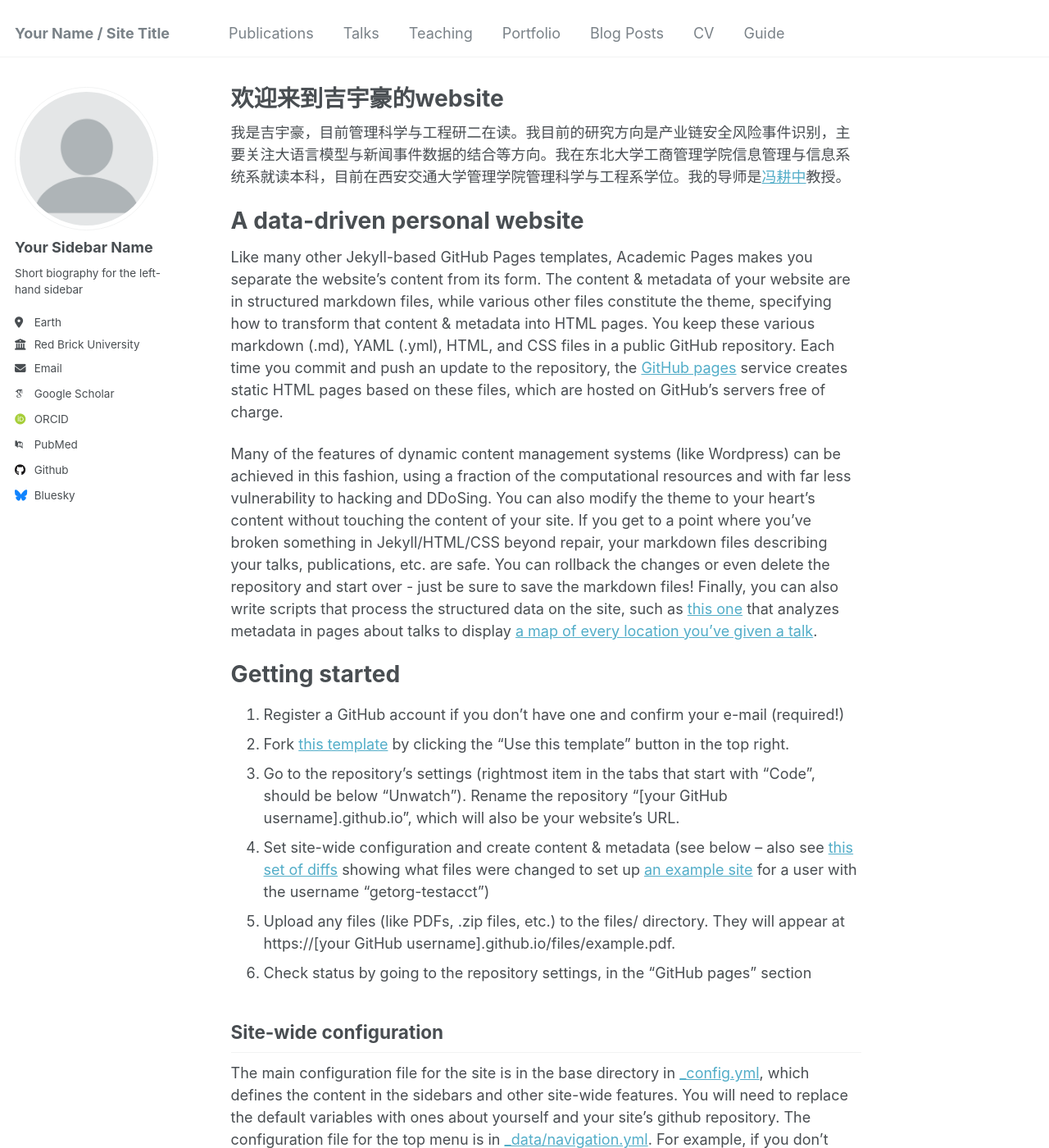
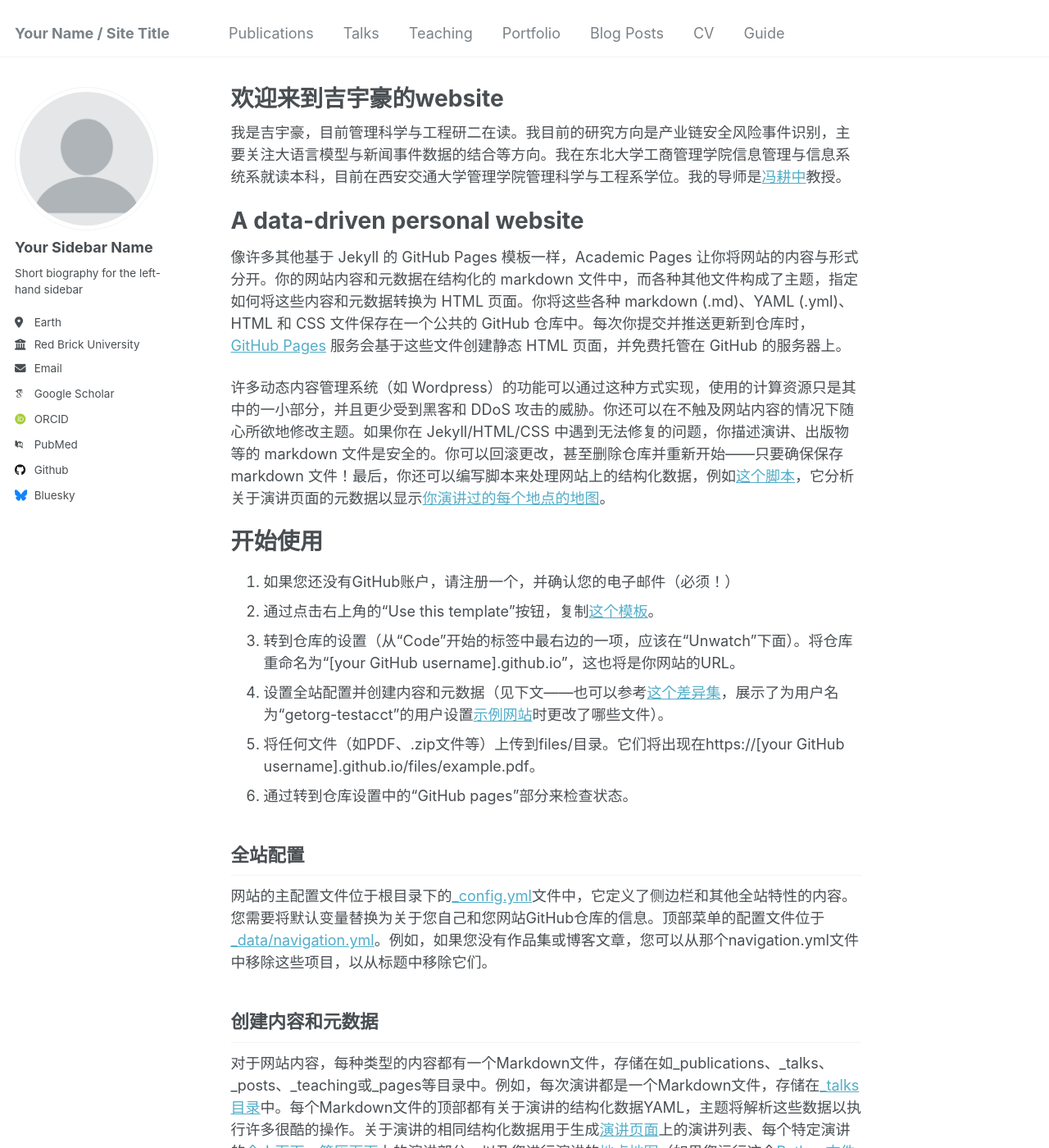
Before and after one commit to SK8-j/SK8-J.github.io, a Jekyll site: the page built from _pages/about.md, in a window 1280 px wide and 1400 px high. Shown: the whole window at 82% size. Built offline with Jekyll 4.4.1, drawn with Linux system fonts in a browser that asks for light colours; some web fonts are replaced; some of the changed text lies outside the part shown.

Commit message:
update aboutme

```diff
--- a/_pages/about.md
+++ b/_pages/about.md
@@ -11,39 +11,39 @@ redirect_from:
 
 A data-driven personal website
 ======
-Like many other Jekyll-based GitHub Pages templates, Academic Pages makes you separate the website's content from its form. The content & metadata of your website are in structured markdown files, while various other files constitute the theme, specifying how to transform that content & metadata into HTML pages. You keep these various markdown (.md), YAML (.yml), HTML, and CSS files in a public GitHub repository. Each time you commit and push an update to the repository, the [GitHub pages](https://pages.github.com/) service creates static HTML pages based on these files, which are hosted on GitHub's servers free of charge.
+像许多其他基于 Jekyll 的 GitHub Pages 模板一样，Academic Pages 让你将网站的内容与形式分开。你的网站内容和元数据在结构化的 markdown 文件中，而各种其他文件构成了主题，指定如何将这些内容和元数据转换为 HTML 页面。你将这些各种 markdown (.md)、YAML (.yml)、HTML 和 CSS 文件保存在一个公共的 GitHub 仓库中。每次你提交并推送更新到仓库时，[GitHub Pages](https://pages.github.com/) 服务会基于这些文件创建静态 HTML 页面，并免费托管在 GitHub 的服务器上。
 
-Many of the features of dynamic content management systems (like Wordpress) can be achieved in this fashion, using a fraction of the computational resources and with far less vulnerability to hacking and DDoSing. You can also modify the theme to your heart's content without touching the content of your site. If you get to a point where you've broken something in Jekyll/HTML/CSS beyond repair, your markdown files describing your talks, publications, etc. are safe. You can rollback the changes or even delete the repository and start over - just be sure to save the markdown files! Finally, you can also write scripts that process the structured data on the site, such as [this one](https://github.com/academicpages/academicpages.github.io/blob/master/talkmap.ipynb) that analyzes metadata in pages about talks to display [a map of every location you've given a talk](https://academicpages.github.io/talkmap.html).
+许多动态内容管理系统（如 Wordpress）的功能可以通过这种方式实现，使用的计算资源只是其中的一小部分，并且更少受到黑客和 DDoS 攻击的威胁。你还可以在不触及网站内容的情况下随心所欲地修改主题。如果你在 Jekyll/HTML/CSS 中遇到无法修复的问题，你描述演讲、出版物等的 markdown 文件是安全的。你可以回滚更改，甚至删除仓库并重新开始——只要确保保存 markdown 文件！最后，你还可以编写脚本来处理网站上的结构化数据，例如[这个脚本](https://github.com/academicpages/academicpages.github.io/blob/master/talkmap.ipynb)，它分析关于演讲页面的元数据以显示[你演讲过的每个地点的地图](https://academicpages.github.io/talkmap.html)。
 
-Getting started
-======
-1. Register a GitHub account if you don't have one and confirm your e-mail (required!)
-2. Fork [this template](https://github.com/academicpages/academicpages.github.io) by clicking the "Use this template" button in the top right.
-3. Go to the repository's settings (rightmost item in the tabs that start with "Code", should be below "Unwatch"). Rename the repository "[your GitHub username].github.io", which will also be your website's URL.
-4. Set site-wide configuration and create content & metadata (see below -- also see [this set of diffs](http://archive.is/3TPas) showing what files were changed to set up [an example site](https://getorg-testacct.github.io) for a user with the username "getorg-testacct")
-5. Upload any files (like PDFs, .zip files, etc.) to the files/ directory. They will appear at https://[your GitHub username].github.io/files/example.pdf.
-6. Check status by going to the repository settings, in the "GitHub pages" section
+# 开始使用
 
-Site-wide configuration
-------
-The main configuration file for the site is in the base directory in [_config.yml](https://github.com/academicpages/academicpages.github.io/blob/master/_config.yml), which defines the content in the sidebars and other site-wide features. You will need to replace the default variables with ones about yourself and your site's github repository. The configuration file for the top menu is in [_data/navigation.yml](https://github.com/academicpages/academicpages.github.io/blob/master/_data/navigation.yml). For example, if you don't have a portfolio or blog posts, you can remove those items from that navigation.yml file to remove them from the header.
+1. 如果您还没有GitHub账户，请注册一个，并确认您的电子邮件（必须！）
+2. 通过点击右上角的“Use this template”按钮，复制[这个模板](https://github.com/academicpages/academicpages.github.io)。
+3. 转到仓库的设置（从“Code”开始的标签中最右边的一项，应该在“Unwatch”下面）。将仓库重命名为“[your GitHub username].github.io”，这也将是你网站的URL。
+4. 设置全站配置并创建内容和元数据（见下文——也可以参考[这个差异集](http://archive.is/3TPas)，展示了为用户名为“getorg-testacct”的用户设置[示例网站](https://getorg-testacct.github.io/)时更改了哪些文件）。
+5. 将任何文件（如PDF、.zip文件等）上传到files/目录。它们将出现在https://[your GitHub username].github.io/files/example.pdf。
+6. 通过转到仓库设置中的“GitHub pages”部分来检查状态。
 
-Create content & metadata
-------
-For site content, there is one markdown file for each type of content, which are stored in directories like _publications, _talks, _posts, _teaching, or _pages. For example, each talk is a markdown file in the [_talks directory](https://github.com/academicpages/academicpages.github.io/tree/master/_talks). At the top of each markdown file is structured data in YAML about the talk, which the theme will parse to do lots of cool stuff. The same structured data about a talk is used to generate the list of talks on the [Talks page](https://academicpages.github.io/talks), each [individual page](https://academicpages.github.io/talks/2012-03-01-talk-1) for specific talks, the talks section for the [CV page](https://academicpages.github.io/cv), and the [map of places you've given a talk](https://academicpages.github.io/talkmap.html) (if you run this [python file](https://github.com/academicpages/academicpages.github.io/blob/master/talkmap.py) or [Jupyter notebook](https://github.com/academicpages/academicpages.github.io/blob/master/talkmap.ipynb), which creates the HTML for the map based on the contents of the _talks directory).
+## 全站配置
 
-**Markdown generator**
+网站的主配置文件位于根目录下的[_config.yml](https://github.com/academicpages/academicpages.github.io/blob/master/_config.yml)文件中，它定义了侧边栏和其他全站特性的内容。您需要将默认变量替换为关于您自己和您网站GitHub仓库的信息。顶部菜单的配置文件位于[_data/navigation.yml](https://github.com/academicpages/academicpages.github.io/blob/master/_data/navigation.yml)。例如，如果您没有作品集或博客文章，您可以从那个navigation.yml文件中移除这些项目，以从标题中移除它们。
 
-The repository includes [a set of Jupyter notebooks](https://github.com/academicpages/academicpages.github.io/tree/master/markdown_generator
-) that converts a CSV containing structured data about talks or presentations into individual markdown files that will be properly formatted for the Academic Pages template. The sample CSVs in that directory are the ones I used to create my own personal website at stuartgeiger.com. My usual workflow is that I keep a spreadsheet of my publications and talks, then run the code in these notebooks to generate the markdown files, then commit and push them to the GitHub repository.
+## 创建内容和元数据
 
-How to edit your site's GitHub repository
-------
-Many people use a git client to create files on their local computer and then push them to GitHub's servers. If you are not familiar with git, you can directly edit these configuration and markdown files directly in the github.com interface. Navigate to a file (like [this one](https://github.com/academicpages/academicpages.github.io/blob/master/_talks/2012-03-01-talk-1.md) and click the pencil icon in the top right of the content preview (to the right of the "Raw | Blame | History" buttons). You can delete a file by clicking the trashcan icon to the right of the pencil icon. You can also create new files or upload files by navigating to a directory and clicking the "Create new file" or "Upload files" buttons.
+对于网站内容，每种类型的内容都有一个Markdown文件，存储在如_publications、_talks、_posts、_teaching或_pages等目录中。例如，每次演讲都是一个Markdown文件，存储在[_talks目录](https://github.com/academicpages/academicpages.github.io/tree/master/_talks)中。每个Markdown文件的顶部都有关于演讲的结构化数据YAML，主题将解析这些数据以执行许多很酷的操作。关于演讲的相同结构化数据用于生成[演讲页面](https://academicpages.github.io/talks)上的演讲列表、每个特定演讲的[个人页面](https://academicpages.github.io/talks/2012-03-01-talk-1)、[简历页面](https://academicpages.github.io/cv)上的演讲部分，以及您进行演讲的[地点地图](https://academicpages.github.io/talkmap.html)（如果您运行这个[Python文件](https://github.com/academicpages/academicpages.github.io/blob/master/talkmap.py)或[Jupyter笔记本](https://github.com/academicpages/academicpages.github.io/blob/master/talkmap.ipynb)，它将根据_talks目录的内容创建地图的HTML）。
 
-Example: editing a markdown file for a talk
-![Editing a markdown file for a talk](/images/editing-talk.png)
+**Markdown生成器**
 
-For more info
-------
-More info about configuring Academic Pages can be found in [the guide](https://academicpages.github.io/markdown/), the [growing wiki](https://github.com/academicpages/academicpages.github.io/wiki), and you can always [ask a question on GitHub](https://github.com/academicpages/academicpages.github.io/discussions). The [guides for the Minimal Mistakes theme](https://mmistakes.github.io/minimal-mistakes/docs/configuration/) (which this theme was forked from) might also be helpful.
+该仓库包括[一组Jupyter笔记本](https://github.com/academicpages/academicpages.github.io/tree/master/markdown_generator)，它们可以将包含有关演讲或展示的结构化数据的CSV转换为个人Markdown文件，这些文件将被正确地格式化为Academic Pages模板。该目录中的样本CSV是我用来创建我自己的网站stuartgeiger.com的。我通常的工作流程是，我保持一个我的出版物和演讲的电子表格，然后运行这些笔记本中的代码来生成Markdown文件，然后提交并推送到GitHub仓库。
+
+## 如何编辑您的网站GitHub仓库
+
+许多人使用git客户端在本地计算机上创建文件，然后将它们推送到GitHub的服务器。如果您不熟悉git，您可以直接在github.com界面中编辑这些配置和Markdown文件。导航到一个文件（如[这个](https://github.com/academicpages/academicpages.github.io/blob/master/_talks/2012-03-01-talk-1.md)），点击内容预览右上角的铅笔图标（在“Raw | Blame | History”按钮的右侧）。您可以通过点击铅笔图标右侧的垃圾桶图标来删除文件。您也可以通过导航到一个目录并点击“Create new file”或“Upload files”按钮来创建新文件或上传文件。
+
+示例：编辑演讲的Markdown文件 [/images/editing-talk.png](https://kimi.moonshot.cn/images/editing-talk.png)
+
+## 更多信息
+
+关于配置Academic Pages的更多信息可以在[指南](https://academicpages.github.io/markdown/)、[不断增长的维基](https://github.com/academicpages/academicpages.github.io/wiki)中找到，您总是可以在GitHub上[提问](https://github.com/academicpages/academicpages.github.io/discussions)。这个主题是从[Minimal Mistakes主题](https://mmistakes.github.io/minimal-mistakes/docs/configuration/)（这个主题是从那里分叉出来的）的[指南](https://mmistakes.github.io/minimal-mistakes/docs/configuration/)也可能有所帮助。
+
+请注意，由于网络原因，我无法成功解析您提供的网页链接。这可能是由于链接本身的问题，也可能是网络问题。建议您检查网页链接的合法性，并适当重试。如果您不需要这些链接的解析内容，上述翻译应该能够回答您的问题。
```
